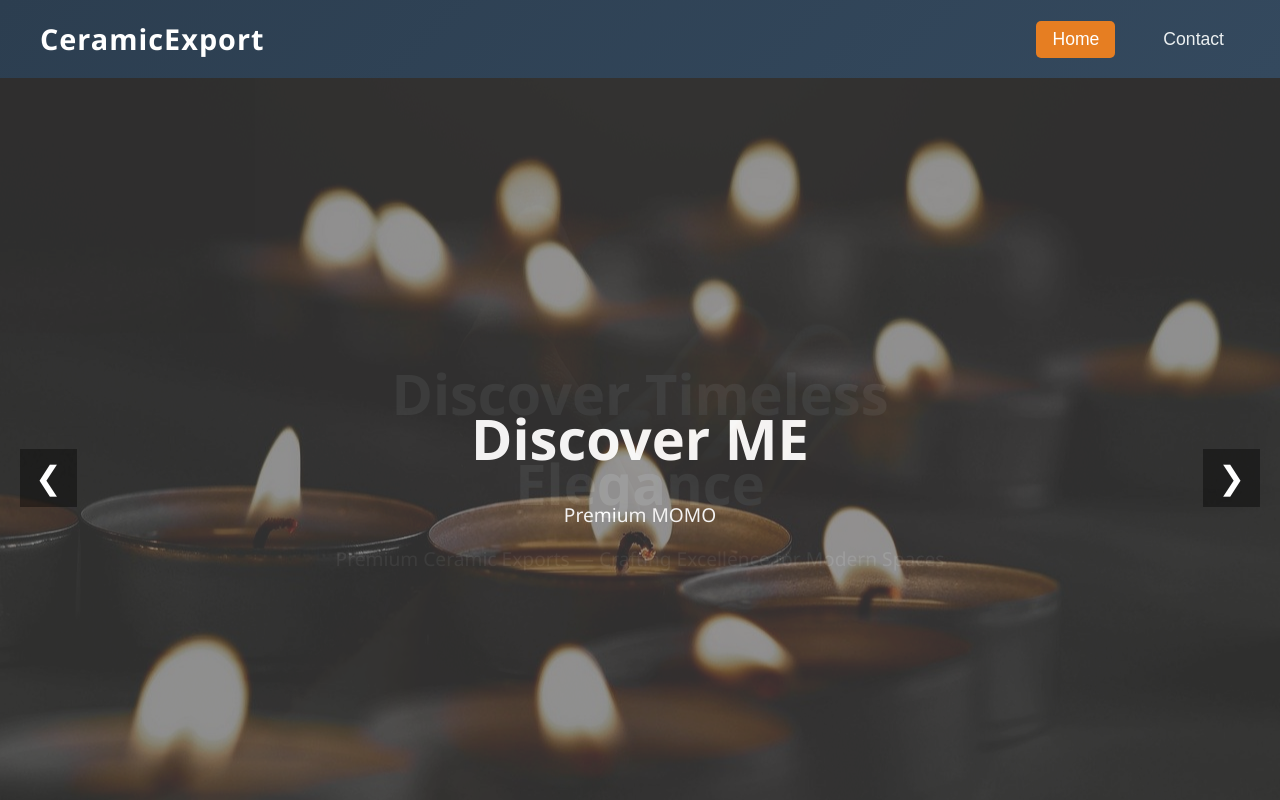
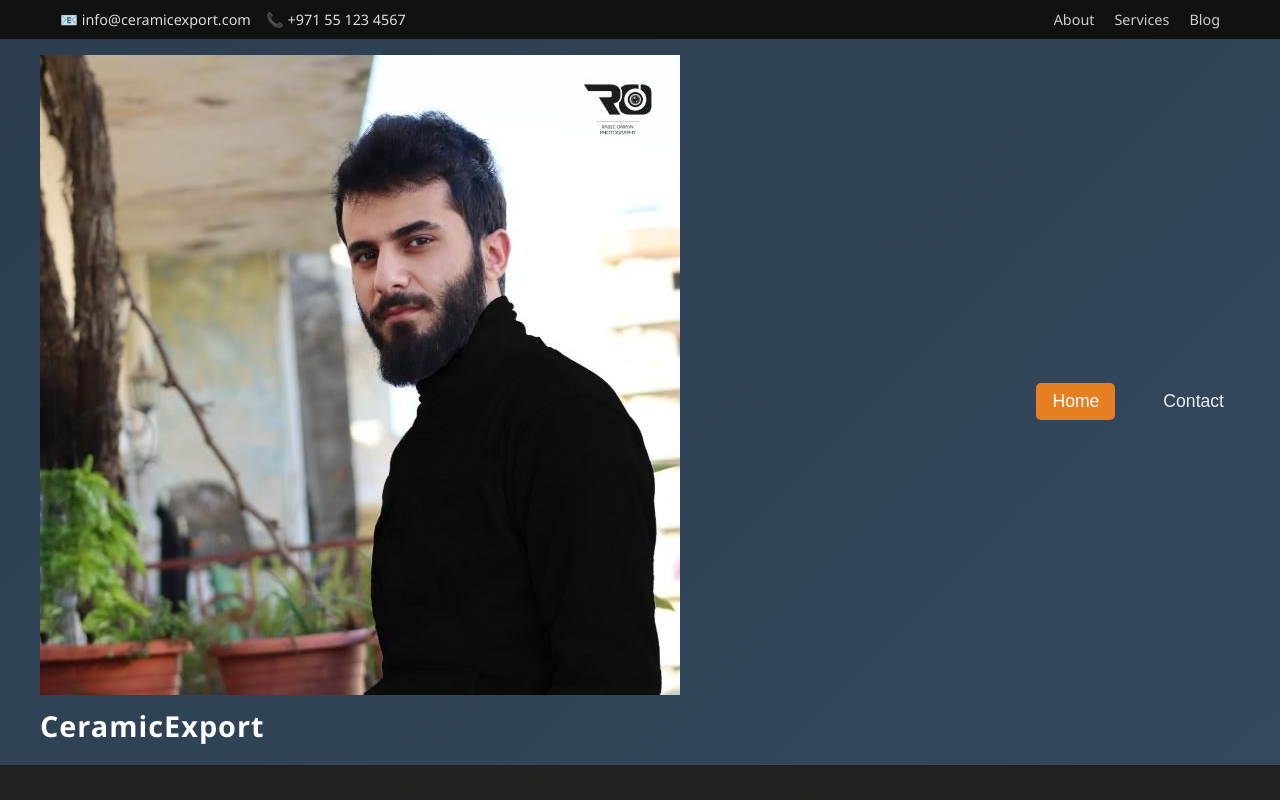
Before and after one commit to haithamhussen33-del/Landing_Page, a React (Vite) app: page / in a window 1280 px wide. Shown: the top 800 px of the page. Built offline with nearby package versions, Linux system fonts and the light colour scheme.

Commit message:
add HeaderTop component and fix image error

```diff
--- a/src/App.jsx
+++ b/src/App.jsx
@@ -3,15 +3,19 @@ import Home from "./components/Home";
 import Contact from "./components/Contact";
 import "./styles/NavigationBar.css";
 import "./styles/Footer.css";
+import logoImage from "./assets/images/hero-bg.jpg";
+import HeaderTop from "./components/HeaderTop";
 
 export default function App() {
   const [activeTab, setActiveTab] = useState("home");
 
   return (
     <div className="app">
+      <HeaderTop />
       <nav className="navbar">
         <div className="nav-container">
           <div className="logo">
+            <img src={logoImage} alt="Company Logo" className="logo-img" />
             <h1>CeramicExport</h1>
           </div>
           <ul className="nav-menu">
--- /dev/null
+++ b/src/components/HeaderTop.jsx
@@ -0,0 +1,20 @@
+import React from "react";
+import "../styles/HeaderTop.css";
+
+export default function HeaderTop() {
+  return (
+    <div className="header-top">
+      <div className="header-top-container">
+        <div className="contact-info">
+          <span>📧 info@ceramicexport.com</span>
+          <span>📞 +971 55 123 4567</span>
+        </div>
+        <div className="top-links">
+          <a href="#">About</a>
+          <a href="#">Services</a>
+          <a href="#">Blog</a>
+        </div>
+      </div>
+    </div>
+  );
+}
--- a/src/components/Home.jsx
+++ b/src/components/Home.jsx
@@ -8,9 +8,8 @@ export default function Home() {
       <HeroCarousel />
       <br></br>
       <br></br>
-      <div className="home2">
-        <ServicesFlip />
-      </div>
+
+      <ServicesFlip />
 
       <section className="hero">
         <div className="hero-content">
--- /dev/null
+++ b/src/styles/HeaderTop.css
@@ -0,0 +1,32 @@
+.header-top {
+  background-color: #111;
+  color: #fff;
+  font-size: 0.9rem;
+  padding: 8px 0;
+  font-family: "Segoe UI", sans-serif;
+}
+
+.header-top-container {
+  max-width: 1200px;
+  margin: 0 auto;
+  padding: 0 20px;
+  display: flex;
+  justify-content: space-between;
+  align-items: center;
+}
+
+.contact-info span {
+  margin-right: 15px;
+  opacity: 0.85;
+}
+
+.top-links a {
+  color: #ccc;
+  margin-left: 20px;
+  text-decoration: none;
+  transition: color 0.3s;
+}
+
+.top-links a:hover {
+  color: #c19b76;
+}
```
